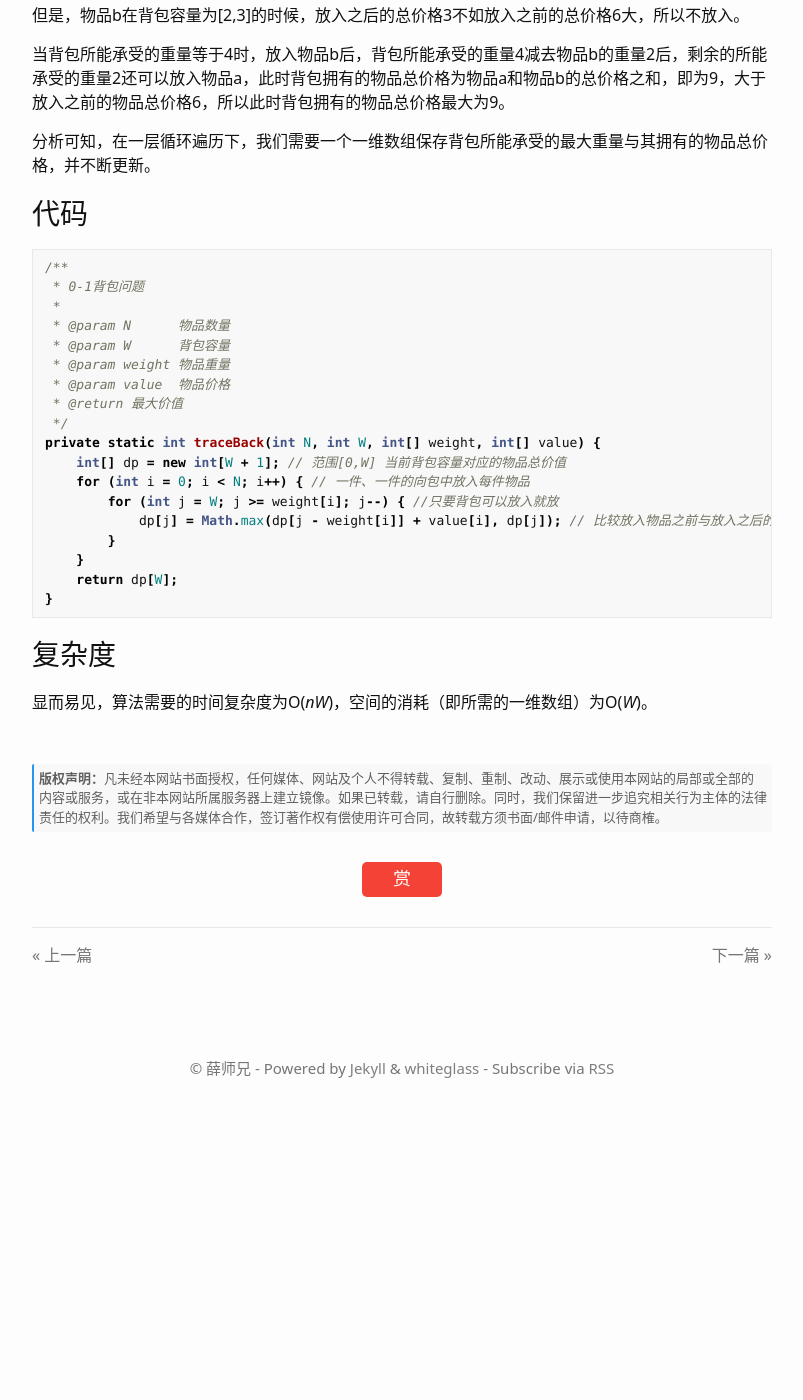
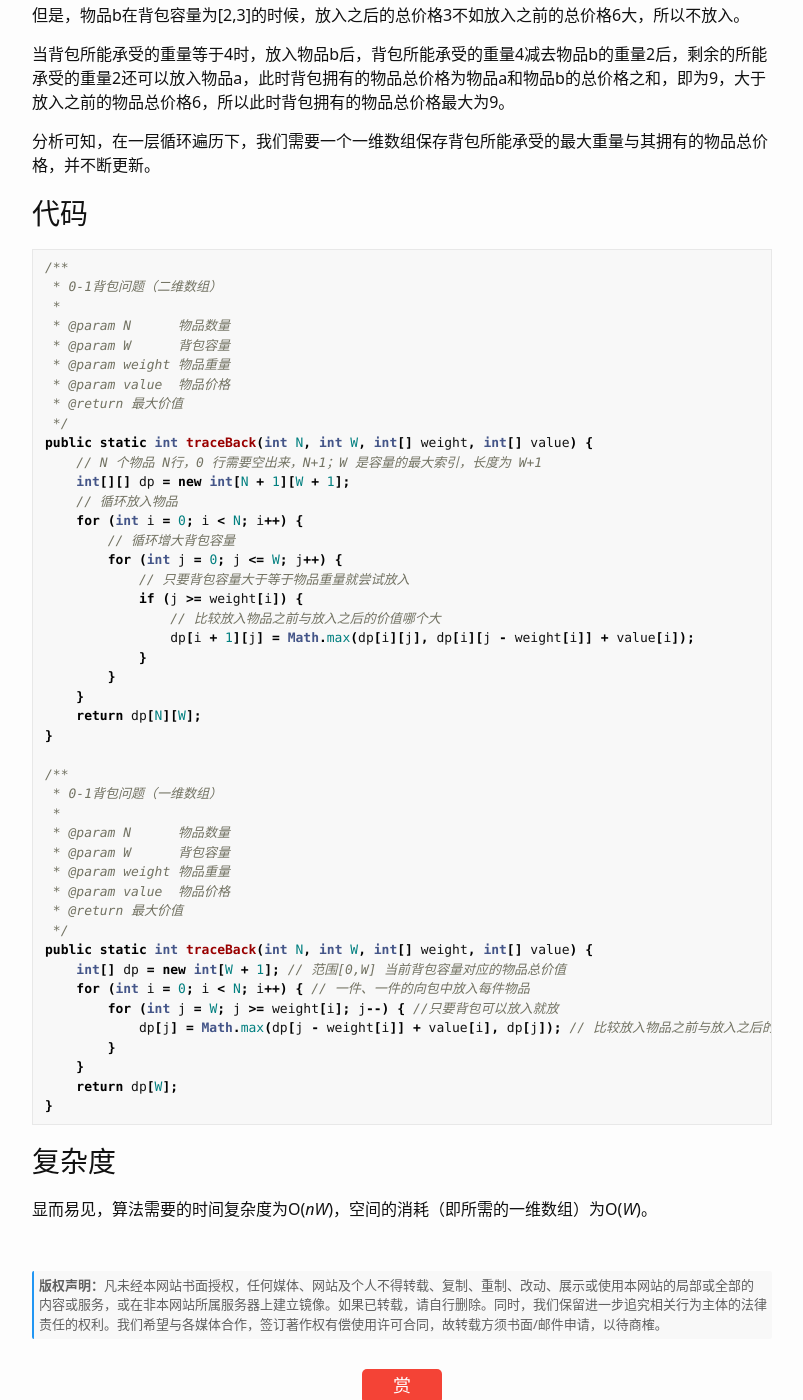
Before and after one commit to onblogss/onblogss.github.io, a Jekyll site: the page built from docs/_posts/2019/2019-08-22-算法题解动态规划解01背包问题.md, in a window 1280 px wide and 1400 px high, scrolled down 1299 px. Shown: the whole window, without its empty margins (238-1041 px from the left). Built offline with Jekyll 4.4.1, drawn with Linux system fonts in a browser that asks for light colours; comment, search, counter and statistics services are not loaded; before the commit the page ends 2424 px from its top, so only the background shows below that.

Commit message:
update 2019-08-22-算法题解动态规划解01背包问题.md

````diff
--- a/docs/_posts/2019/2019-08-22-算法题解动态规划解01背包问题.md
+++ b/docs/_posts/2019/2019-08-22-算法题解动态规划解01背包问题.md
@@ -50,7 +50,7 @@ tags: 算法
 
 ```java
 /**
- * 0-1背包问题
+ * 0-1背包问题（二维数组）
  *
  * @param N      物品数量
  * @param W      背包容量
@@ -58,7 +58,33 @@ tags: 算法
  * @param value  物品价格
  * @return 最大价值
  */
-private static int traceBack(int N, int W, int[] weight, int[] value) {
+public static int traceBack(int N, int W, int[] weight, int[] value) {
+    // N 个物品 N行，0 行需要空出来，N+1；W 是容量的最大索引，长度为 W+1
+    int[][] dp = new int[N + 1][W + 1];
+    // 循环放入物品
+    for (int i = 0; i < N; i++) {
+        // 循环增大背包容量
+        for (int j = 0; j <= W; j++) {
+            // 只要背包容量大于等于物品重量就尝试放入
+            if (j >= weight[i]) {
+                // 比较放入物品之前与放入之后的价值哪个大
+                dp[i + 1][j] = Math.max(dp[i][j], dp[i][j - weight[i]] + value[i]);
+            }
+        }
+    }
+    return dp[N][W];
+}
+
+/**
+ * 0-1背包问题（一维数组）
+ *
+ * @param N      物品数量
+ * @param W      背包容量
+ * @param weight 物品重量
+ * @param value  物品价格
+ * @return 最大价值
+ */
+public static int traceBack(int N, int W, int[] weight, int[] value) {
     int[] dp = new int[W + 1]; // 范围[0,W] 当前背包容量对应的物品总价值
     for (int i = 0; i < N; i++) { // 一件、一件的向包中放入每件物品
         for (int j = W; j >= weight[i]; j--) { //只要背包可以放入就放
````
